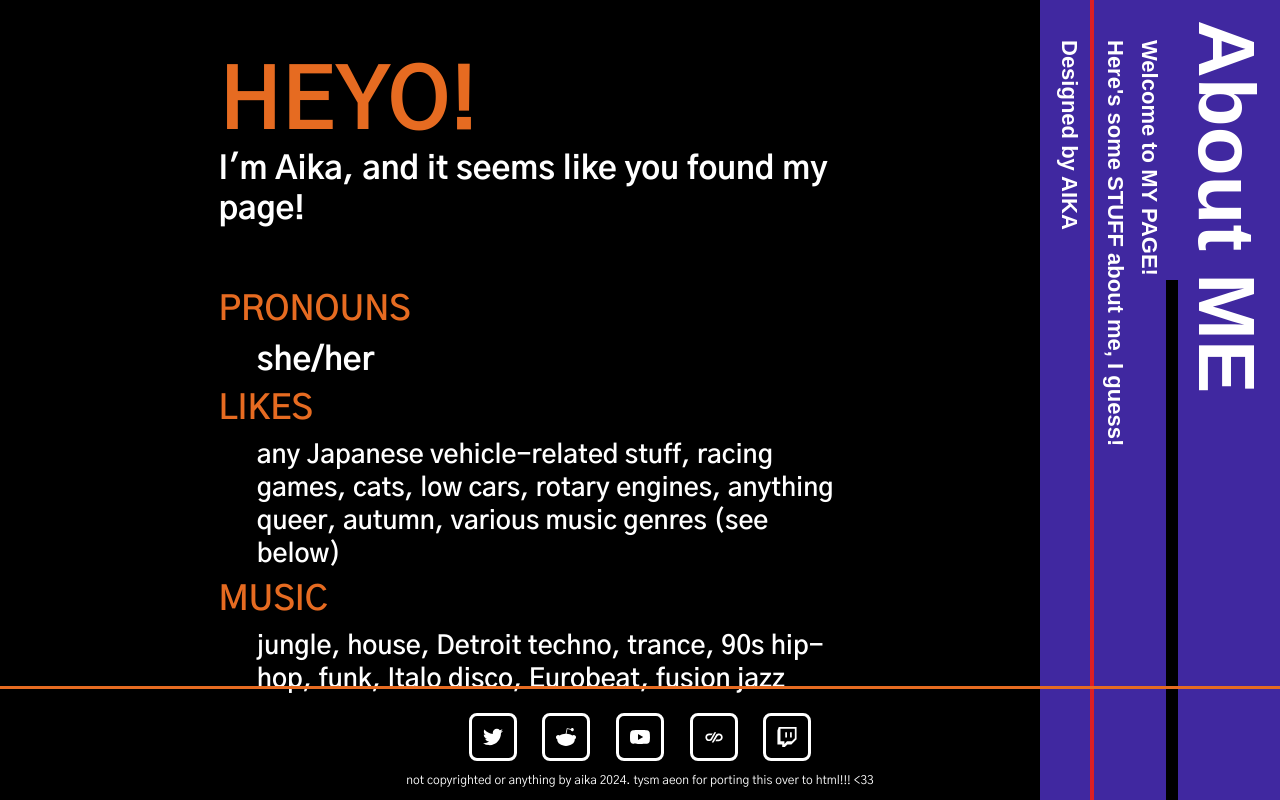
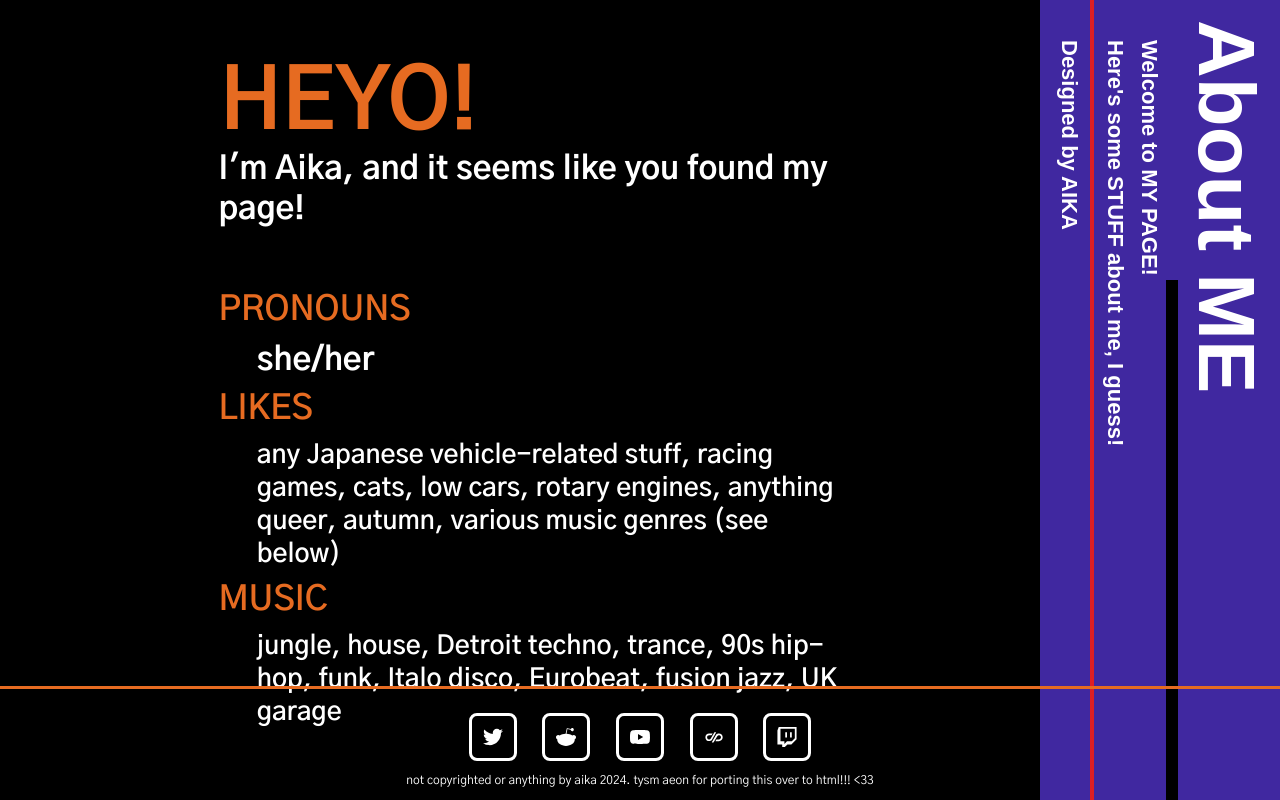
Before and after one commit to AikaFD3S/aikafd3s.github.io, a plain HTML site: page index.html in a window 1280 px wide. Drawn offline with Linux system fonts and the light colour scheme.

Commit message:
Add files via upload

```diff
--- a/index.html
+++ b/index.html
@@ -72,7 +72,7 @@
                 </h5>
                 <h6 class = "indented">
                     jungle, house, Detroit techno, trance, 90s hip-hop,
-                    funk, Italo disco, Eurobeat, fusion jazz
+                    funk, Italo disco, Eurobeat, fusion jazz, UK garage
                 </h6>
                 <div id = "mobile-spacer"></div>
             </div>
```
